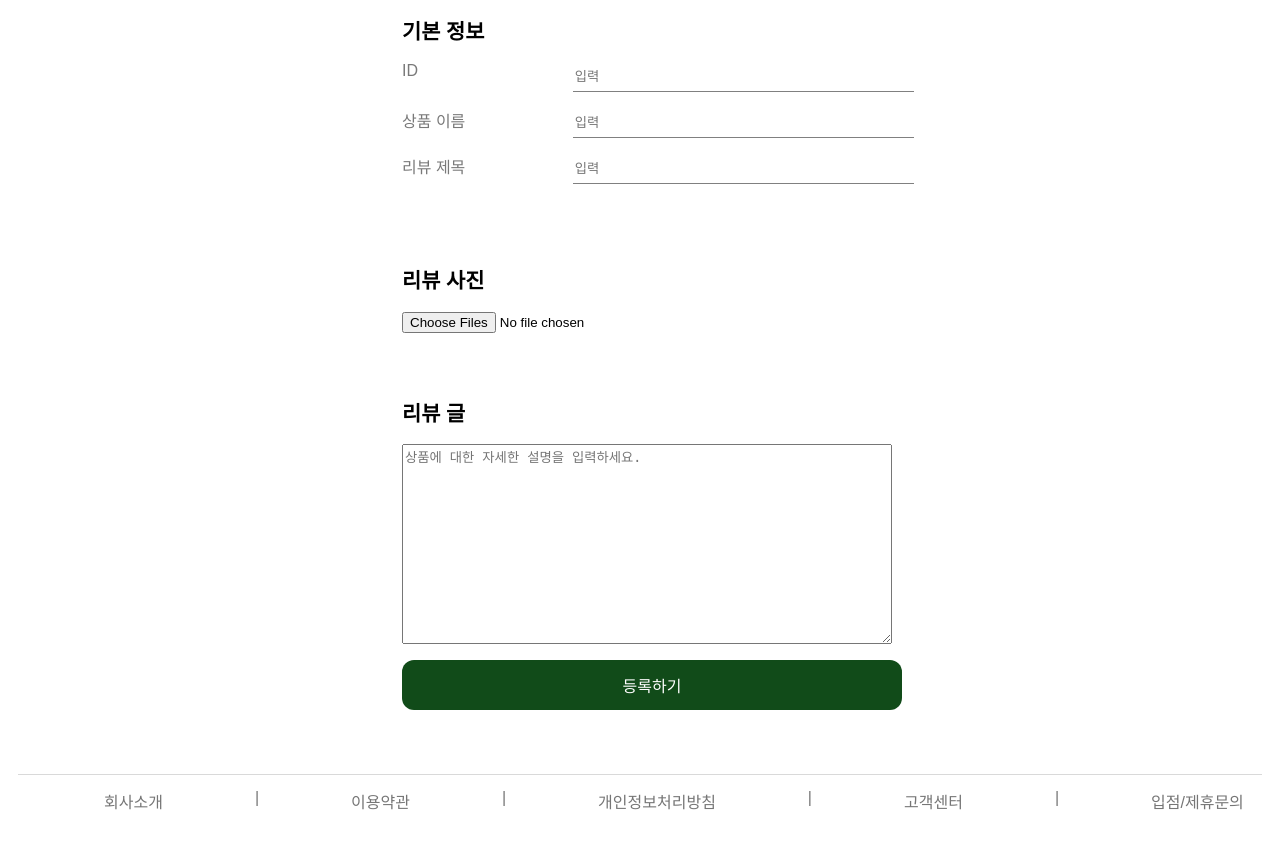
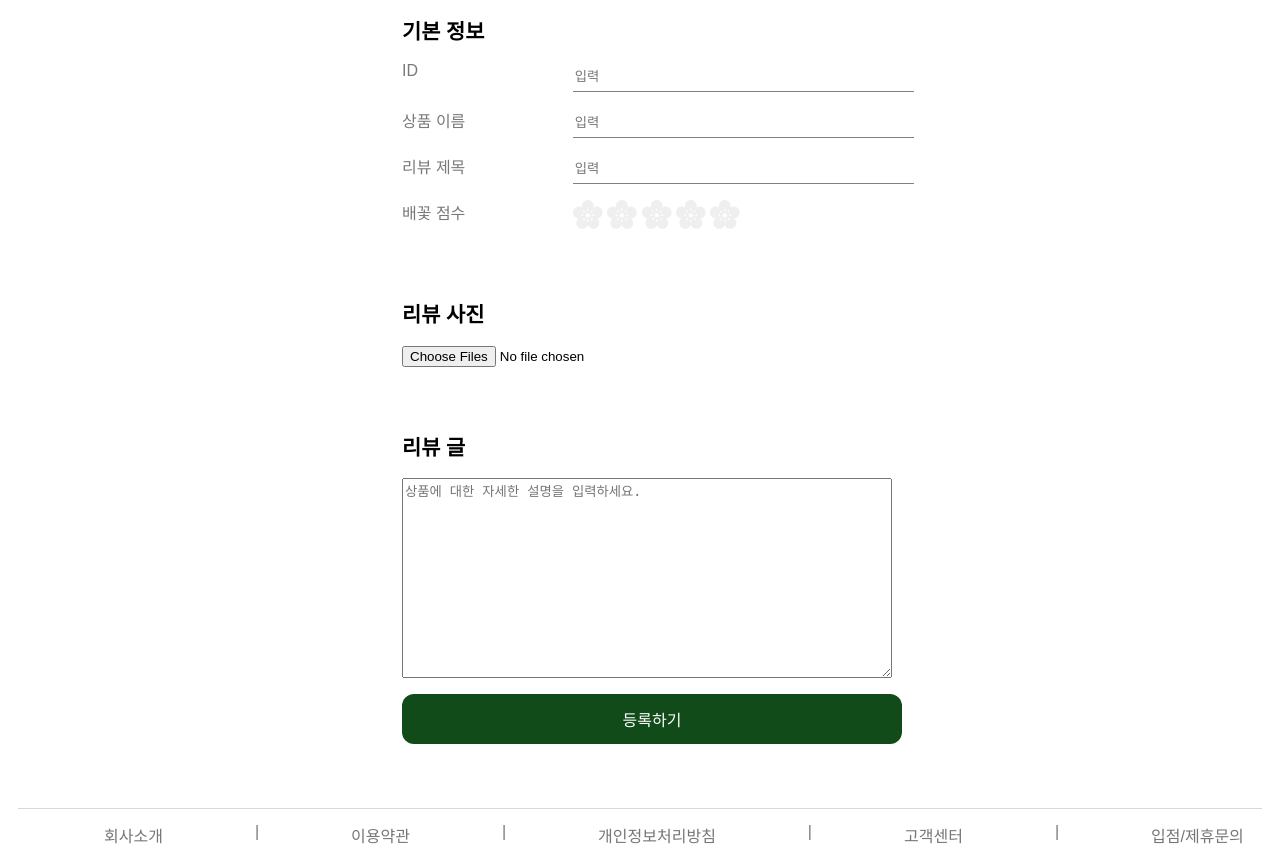
Before and after one commit to Gitto-OSP/2024-flask, a Flask app: page /reg_reviews in a window 1280 px wide; the page is wider, and only the part inside the window is pictured. Shown: the part 243-1087 px from the top of that part. Before the commit the page ends 1053 px from the top of that part, so only its background shows below. Run offline with Flask 3, Linux system fonts and the light colour scheme.

Commit message:
리뷰 작성 별점 구현

```diff
--- /dev/null
+++ b/static/reviewStar.css
@@ -0,0 +1,20 @@
+.starLabel {
+    display: inline-block;
+    width: 30px;
+    height: 30px;
+    background-size: contain;
+    background-repeat: no-repeat;
+    cursor: pointer;
+    background-image: url(./image/emptyStar.svg);
+    transition: background-image 0.1s ease-in-out;
+}
+
+.filledStar {
+    width: 30px;
+    height: 30px;
+    background-image: url(./image/filledStar.svg);
+}
+
+.startInput {
+    display: none;
+}
--- /dev/null
+++ b/static/reviewStar.js
@@ -0,0 +1,30 @@
+const stars = document.querySelectorAll('.starLabel');
+let currentRating = '';
+
+stars.forEach((star, index) => {
+    star.addEventListener('mouseenter', () => {
+        fillStarts(index);
+    });
+    star.addEventListener('mouseleave', () => {
+        clearStars();
+    });
+    star.addEventListener('click', (e) => {
+        selectStars(e);
+    })
+});
+
+function selectStars(e) {
+    const target = e.target.id;
+    currentRating = target.slice(-1);
+}
+
+function fillStarts(index) {
+    for (let i = 0; i <= index; i++) {
+        stars[i].classList.add('filledStar');
+    }
+}
+
+function clearStars() {
+    stars.forEach(star => star.classList.remove('filledStar'));
+    if (currentRating) fillStarts(currentRating - 1);
+}
--- a/templates/reg_reviews.html
+++ b/templates/reg_reviews.html
@@ -3,6 +3,7 @@
     <meta name="viewport" content="width=device-width, initial-scale=1.0">
     <title>Document</title>
     <link rel="stylesheet" href="../static/reg.css">
+    <link rel="stylesheet" href="../static/reviewStar.css">
 </head>
 
 <body>
@@ -25,9 +26,22 @@
                     <label for="price">리뷰 제목</label>
                     <input type="number" name="price" id="priceInput" placeholder="입력" required>
 
+                    <label>배꽃 점수</label>
+                    <div id="rating">
+                        <input type="radio" name="star" id="star1" class="startInput" value="1">
+                        <label for="star1" id="rating1" class="starLabel"></label>
 
-                    <div id="rating">
+                        <input type="radio" name="star" id="star2" class="startInput" value="2">
+                        <label for="star2" id="rating2" class="starLabel"> </label>
 
+                        <input type="radio" name="star" id="star3" class="startInput" value="3">
+                        <label for="star3" id="rating3" class="starLabel"> </label>
+
+                        <input type="radio" name="star" id="star4" class="startInput" value="4">
+                        <label for="star4" id="rating4" class="starLabel"> </label>
+
+                        <input type="radio" name="star" id="star5" class="startInput" value="5">
+                        <label for="star5" id="rating5" class="starLabel"> </label>
                     </div>
 
 
@@ -50,5 +64,6 @@
         </form>
     </div>
     <script src="../static/reg.js"></script>
+    <script src="../static/reviewStar.js"></script>
     {% endblock section %}
 </body>
```
Also changed, not shown: static/image/emptyStar.svg (added), static/image/filledStar.svg (added).
